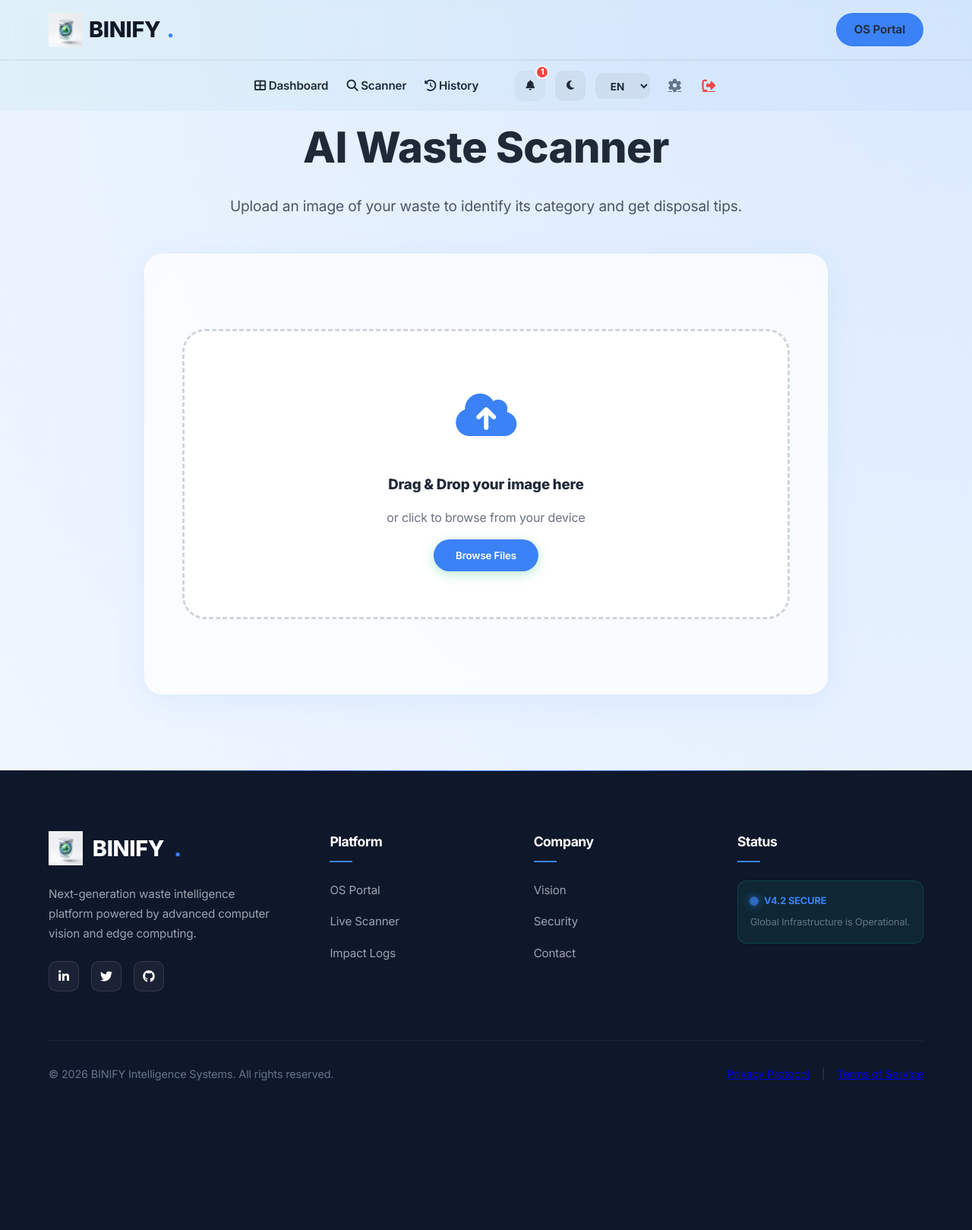
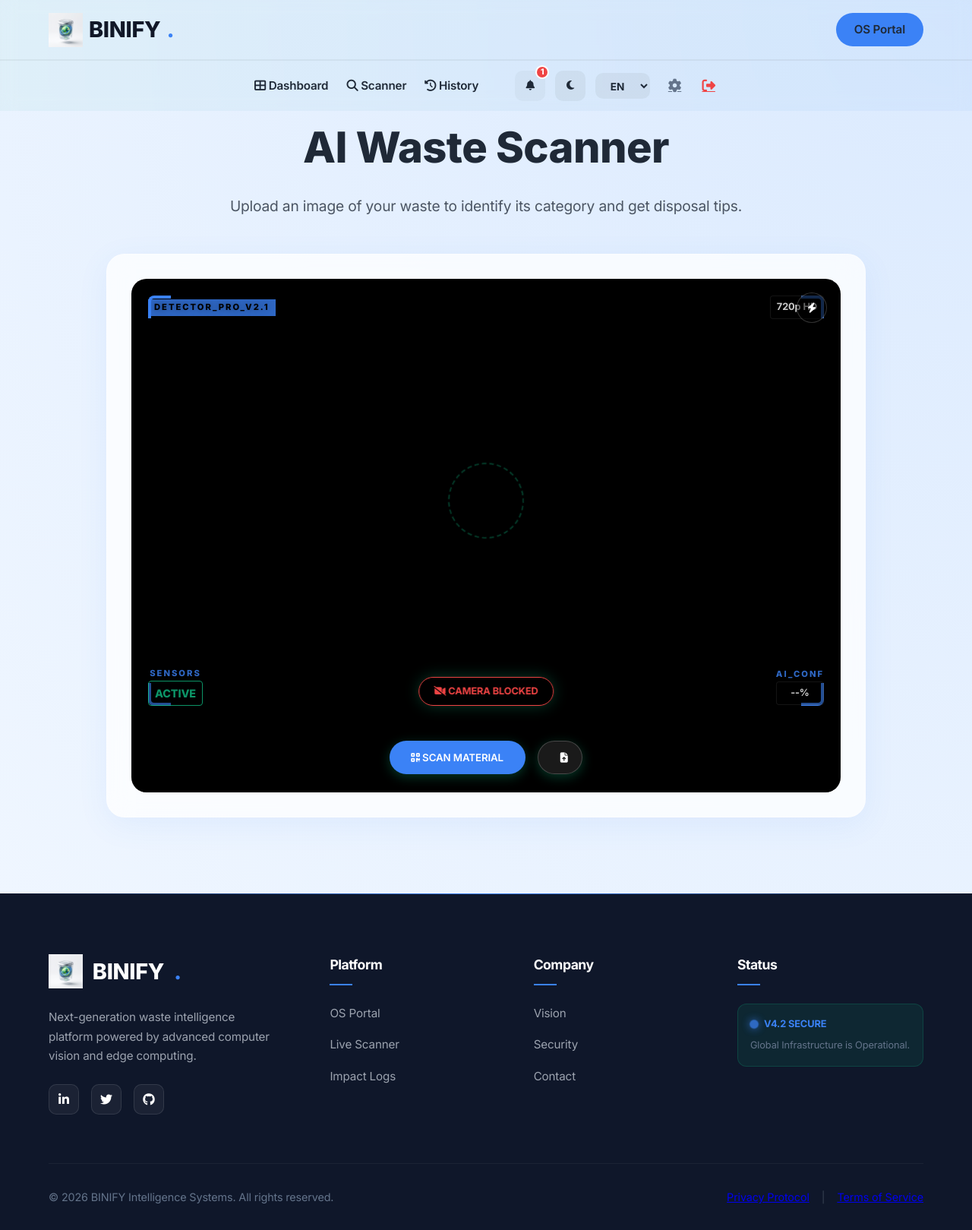
Before and after one commit to debasis-05/Automated-Ai-Waste-Segregation-System, a Flask app: page /detect in a window 1280 px wide. Shown: the whole page at 76% size. Before the commit the page ends 1422 px from the top, so only its background shows below. Run offline with Flask 3, Linux system fonts and the light colour scheme; a user stored in the database is signed in; data comes from the database, SQL or seed files in the repository; data that the repository does not hold is empty.

Commit message:
new changes

```diff
--- a/static/css/style.css
+++ b/static/css/style.css
@@ -105,6 +105,175 @@
     background: var(--accent);
     color: var(--dark);
     box-shadow: 0 0 15px var(--accent);
+}
+
+/* --- HOLOGRAPHIC AI HUD & SCANNING SYSTEM --- */
+.scan-portal {
+    position: relative;
+    border-radius: 20px;
+    overflow: hidden;
+    background: #000;
+}
+
+.scanner-area {
+    position: relative;
+    aspect-ratio: 16/9;
+    width: 100%;
+}
+
+.scan-video-feed {
+    width: 100%;
+    height: 100%;
+    object-fit: cover;
+    filter: brightness(1.1) contrast(1.1);
+}
+
+.scan-ui-overlay {
+    position: absolute;
+    inset: 0;
+    pointer-events: none;
+    z-index: 5;
+}
+
+.scanner-hud {
+    position: absolute;
+    inset: 20px;
+    pointer-events: none;
+    display: flex;
+    flex-direction: column;
+    justify-content: space-between;
+    z-index: 10;
+    font-family: 'Inter', monospace;
+    opacity: 0.8;
+}
+
+.hud-top, .hud-bottom {
+    display: flex;
+    justify-content: space-between;
+    align-items: center;
+}
+
+.hud-label, .hud-stat small {
+    font-size: 0.7rem;
+    font-weight: 800;
+    color: var(--primary);
+    text-transform: uppercase;
+    letter-spacing: 2px;
+}
+
+.hud-value, .hud-active, #hud-conf {
+    font-size: 0.8rem;
+    font-weight: 700;
+    color: #fff;
+    background: rgba(0,0,0,0.5);
+    padding: 4px 8px;
+    border-radius: 4px;
+    border: 1px solid rgba(255,255,255,0.1);
+}
+
+.hud-active {
+    color: #10b981;
+    border-color: #10b981;
+}
+
+.scanner-frame {
+    position: absolute;
+    inset: 40px;
+    pointer-events: none;
+}
+
+.corner {
+    position: absolute;
+    width: 30px;
+    height: 30px;
+    border: 4px solid var(--primary);
+}
+
+.top-left { top: 0; left: 0; border-right: none; border-bottom: none; border-radius: 12px 0 0 0; }
+.top-right { top: 0; right: 0; border-left: none; border-bottom: none; border-radius: 0 12px 0 0; }
+.bottom-left { bottom: 0; left: 0; border-right: none; border-top: none; border-radius: 0 0 0 12px; }
+.bottom-right { bottom: 0; right: 0; border-left: none; border-top: none; border-radius: 0 0 12px 0; }
+
+.focus-ring {
+    position: absolute;
+    top: 50%;
+    left: 50%;
+    transform: translate(-50%, -50%);
+    width: 150px;
+    height: 150px;
+    border: 2px dashed rgba(255,255,255,0.3);
+    border-radius: 50%;
+    animation: rotate 10s linear infinite;
+}
+
+@keyframes rotate {
+    from { transform: translate(-50%, -50%) rotate(0deg); }
+    to { transform: translate(-50%, -50%) rotate(360deg); }
+}
+
+/* The Animated Scanning Laser Beam */
+.scan-beam {
+    position: absolute;
+    top: -50px;
+    left: 0;
+    width: 100%;
+    height: 50px;
+    pointer-events: none;
+    z-index: 15;
+    display: none;
+}
+
+.scanner-area.scanning .scan-beam {
+    display: block;
+    animation: beam-swipe 2.5s ease-in-out infinite;
+}
+
+.beam-line {
+    width: 100%;
+    height: 2px;
+    background: var(--primary);
+    box-shadow: 0 0 15px var(--primary), 0 0 30px var(--primary);
+}
+
+.beam-glow {
+    width: 100%;
+    height: 50px;
+    background: linear-gradient(to bottom, var(--primary) 0%, transparent 100%);
+    opacity: 0.2;
+}
+
+@keyframes beam-swipe {
+    0% { top: -10%; }
+    50% { top: 90%; }
+    100% { top: -10%; }
+}
+
+.animate-flash {
+    animation: flash-white 0.2s ease-out;
+}
+
+@keyframes flash-white {
+    0% { filter: brightness(3); }
+    100% { filter: brightness(1); }
+}
+
+.scanner-overlay-text {
+    position: absolute;
+    bottom: 20px;
+    left: 50%;
+    transform: translateX(-50%);
+    z-index: 20;
+}
+
+#scanning-status {
+    background: rgba(0,0,0,0.7);
+    color: #fff;
+    padding: 8px 16px;
+    border-radius: 50px;
+    font-size: 0.8rem;
+    font-weight: 700;
+    border: 1px solid var(--primary);
+    backdrop-filter: blur(5px);
 }
 
 /* Professional Typography & Scopes */
--- a/templates/detect.html
+++ b/templates/detect.html
@@ -8,64 +8,87 @@
         an image of your waste
         to identify its category and get disposal tips.</p>
 
-    <div class="glass" style="max-width: 900px; margin: 0 auto; padding: 3rem; position: relative; z-index: 1;">
-        <div id="drop-area" class="upload-area">
-            <input type="file" id="fileElem" accept="image/*" style="display:none" onchange="handleFiles(this.files)">
-            <div class="upload-icon">
-                <i class="fas fa-cloud-arrow-up"></i>
+    <div class="glass" style="max-width: 1000px; margin: 0 auto; padding: 2rem; position: relative; z-index: 1;">
+        <div class="scan-portal">
+            <div id="scanner-area" class="scanner-area">
+                <button id="flash-btn" class="flash-toggle" onclick="toggleFlash()" title="Toggle Flash">
+                    <i class="fas fa-bolt"></i>
+                </button>
+                <video id="webcam" autoplay playsinline muted class="scan-video-feed"></video>
+                <canvas id="canvas" style="display:none;"></canvas>
+                <canvas id="ui-canvas" class="scan-ui-overlay"></canvas>
+
+                <div class="scanner-hud">
+                    <div class="hud-top">
+                        <span class="hud-label">DETECTOR_PRO_v2.1</span>
+                        <span class="hud-value" id="hud-res">720p HD</span>
+                    </div>
+                    <div class="hud-bottom">
+                        <div class="hud-stat">
+                            <small>SENSORS</small>
+                            <span class="hud-active">ACTIVE</span>
+                        </div>
+                        <div class="hud-stat">
+                            <small>AI_CONF</small>
+                            <span id="hud-conf">--%</span>
+                        </div>
+                    </div>
+                </div>
+
+                <div class="scanner-frame">
+                    <div class="corner top-left"></div>
+                    <div class="corner top-right"></div>
+                    <div class="corner bottom-left"></div>
+                    <div class="corner bottom-right"></div>
+                    <div class="focus-ring"></div>
+                </div>
+
+                <div id="scan-beam" class="scan-beam">
+                    <div class="beam-line"></div>
+                    <div class="beam-glow"></div>
+                </div>
+
+                <img id="image-preview" src="" class="scan-preview-img" style="display:none; position:absolute; inset:0; width:100%; height:100%; object-fit:contain; z-index:6; background:#000;">
+
+                <div class="scanner-overlay-text">
+                    <p id="scanning-status"><i class="fas fa-satellite-dish"></i> INITIALIZING AI PORTAL...</p>
+                </div>
             </div>
-            <h3><span data-i18n="drag_drop">Drag & Drop your image here</span></h3>
-            <p style="color: #6b7280; margin: 1rem 0;" data-i18n="or_click">or click to browse from your device</p>
-            <button class="btn-cta" onclick="document.getElementById('fileElem').click()"
-                data-i18n="browse_files">Browse Files</button>
-        </div>
 
-        <div id="preview-container" style="display: none; margin-top: 2rem;">
-            <div style="position: relative; display: inline-block;">
-                <img id="image-preview" src="#" alt="Preview"
-                    style="max-width: 100%; max-height: 400px; border-radius: 15px; box-shadow: var(--shadow);">
-                <button onclick="resetScanner()"
-                    style="position: absolute; top: -10px; right: -10px; background: #ef4444; color: white; border: none; border-radius: 50%; width: 30px; height: 30px; cursor: pointer;"><i
-                        class="fas fa-times"></i></button>
-            </div>
-            <div style="margin-top: 2rem;">
-                <button id="scan-btn" class="btn-cta" style="padding: 1rem 3rem; font-size: 1.1rem;"
-                    onclick="startScan()" data-i18n="analyze_image">Analyze Image</button>
+            <div class="scanner-controls" style="padding: 1.5rem; display: flex; gap: 1rem; justify-content: center; background: rgba(0,0,0,0.2);">
+                <button id="scan-btn" class="btn-cta" onclick="performLiveScan()">
+                    <i class="fas fa-qrcode"></i> SCAN MATERIAL
+                </button>
+                <button id="upload-btn" class="btn-cta" style="width: 50px; min-width: 50px; background: rgba(255,255,255,0.1); border: 1px solid rgba(255,255,255,0.2);" onclick="document.getElementById('scan-input').click()">
+                    <i class="fas fa-file-arrow-up"></i>
+                </button>
+                <input type="file" id="scan-input" style="display:none;" accept="image/*" onchange="handleFileSelect(event)">
             </div>
         </div>
 
         <div id="loading-spinner" style="display: none; margin-top: 2rem;">
-            <div class="spinner"
-                style="border: 4px solid rgba(0,0,0,0.1); border-left-color: var(--primary); border-radius: 50%; width: 50px; height: 50px; animation: spin 1s linear infinite; margin: 0 auto;">
-            </div>
-            <p style="margin-top: 1rem; font-weight: 600;" data-i18n="analyzing">AI is analyzing material composition...
-            </p>
+            <div class="spinner" style="border: 4px solid rgba(255,255,255,0.1); border-left-color: var(--primary); border-radius: 50%; width: 50px; height: 50px; animation: spin 1s linear infinite; margin: 0 auto;"></div>
+            <p style="margin-top: 1rem; font-weight: 600; color: var(--primary);" data-i18n="analyzing">AI is analyzing material composition...</p>
         </div>
 
-        <div id="result-display" style="display: none; margin-top: 3rem; text-align: left;">
-            <div class="glass" style="padding: 2.5rem; border-left: 10px solid var(--primary); background: #f0fdf4;">
-                <div style="display: flex; justify-content: space-between; align-items: center; margin-bottom: 1.5rem;">
-                    <span id="result-badge" class="badge" style="background: var(--primary); color: white;"
-                        data-i18n="detected">Detected</span>
-                    <span id="confidence-score"
-                        style="font-weight: 800; font-size: 1.2rem; color: var(--primary-dark);">98.5% Match</span>
+        <div id="result-display" style="display: none; margin-top: 2rem; text-align: left;">
+            <div class="glass" style="padding: 2rem; border-left: 8px solid var(--primary); background: rgba(16, 185, 129, 0.05);">
+                <div style="display: flex; justify-content: space-between; align-items: center; margin-bottom: 1rem;">
+                    <span id="result-badge" class="badge" style="background: var(--primary); color: white;" data-i18n="detected">Detected</span>
+                    <span id="confidence-score" style="font-weight: 800; font-size: 1.2rem; color: var(--primary);">98.5% Match</span>
                 </div>
-                <h2 id="result-title" style="font-size: 2.5rem; margin-bottom: 0.5rem;">Organic Waste</h2>
-                <div id="disposal-box"
-                    style="margin-top: 1rem; padding: 1rem; background: rgba(255,255,255,0.5); border-radius: 10px;">
-                    <strong><i class="fas fa-info-circle"></i> <span data-i18n="disposal_instr">Disposal
-                            Instructions:</span></strong>
-                    <p id="disposal-text" style="margin-top: 0.5rem;">Place in the Green Bin (Paper/Organic)</p>
+                <h2 id="result-title" style="font-size: 2.2rem; margin-bottom: 0.5rem;">Organic Waste</h2>
+                <div id="disposal-box" style="margin-top: 1rem; padding: 1rem; background: rgba(255,255,255,0.05); border-radius: 12px; border: 1px solid rgba(255,255,255,0.1);">
+                    <strong><i class="fas fa-info-circle"></i> <span data-i18n="disposal_instr">Disposal Instructions:</span></strong>
+                    <p id="disposal-text" style="margin-top: 0.5rem; opacity:0.9;">Place in the Green Bin (Paper/Organic)</p>
                 </div>
 
-                <h4 style="margin-top: 2rem; margin-bottom: 0.8rem;" data-i18n="recycling_tips">Recycling Tips:</h4>
-                <ul id="tips-list" style="list-style: none; padding-left: 0;">
-                    <!-- Tips will be injected here -->
-                </ul>
+                <h4 style="margin-top: 1.5rem; margin-bottom: 0.8rem;" data-i18n="recycling_tips">Recycling Tips:</h4>
+                <ul id="tips-list" style="list-style: none; padding-left: 0; opacity: 0.8;"></ul>
 
-                <button class="btn-cta" style="margin-top: 2rem; width: 100%;" onclick="resetScanner()"
-                    data-i18n="scan_another">Scan Another
-                    Item</button>
+                <button class="btn-cta" style="margin-top: 2rem; width: 100%; background: transparent; border: 1px solid var(--primary); color: var(--primary);" onclick="resetScanner()">
+                    <i class="fas fa-sync"></i> <span>Scan New Item</span>
+                </button>
             </div>
         </div>
     </div>
```
